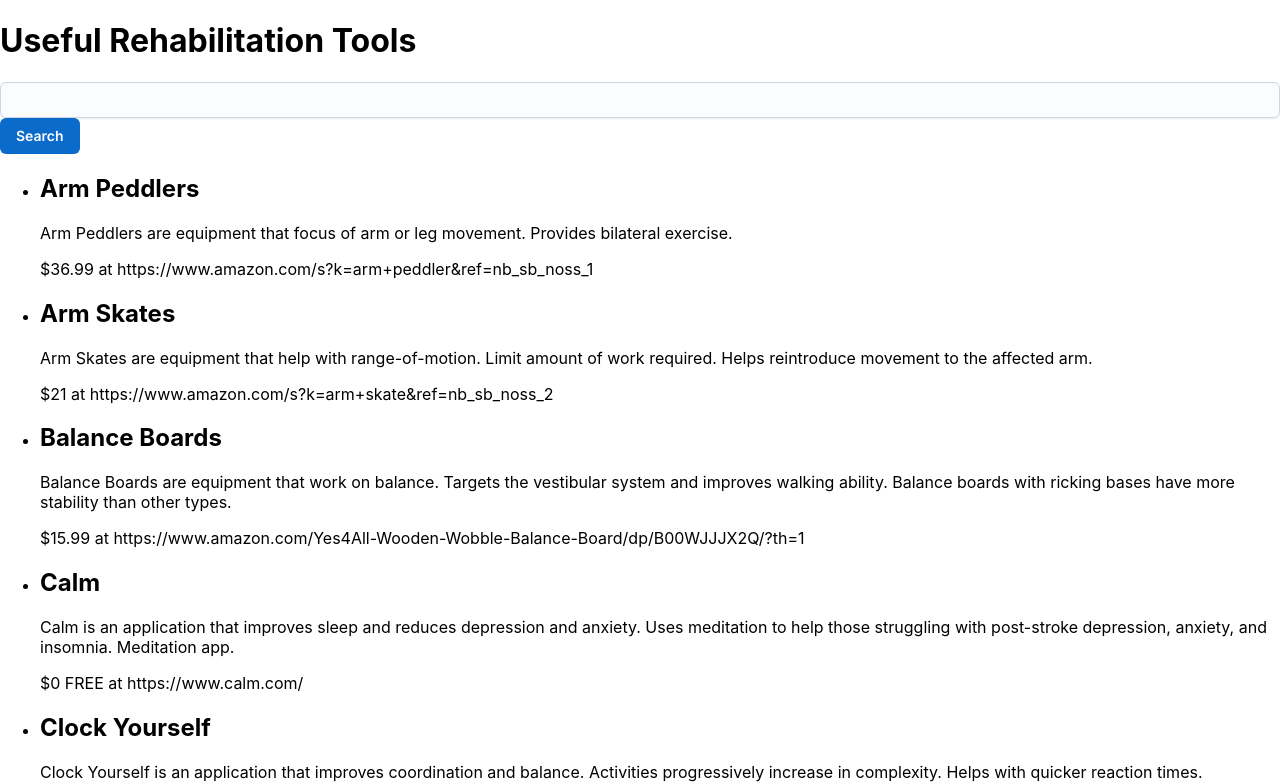
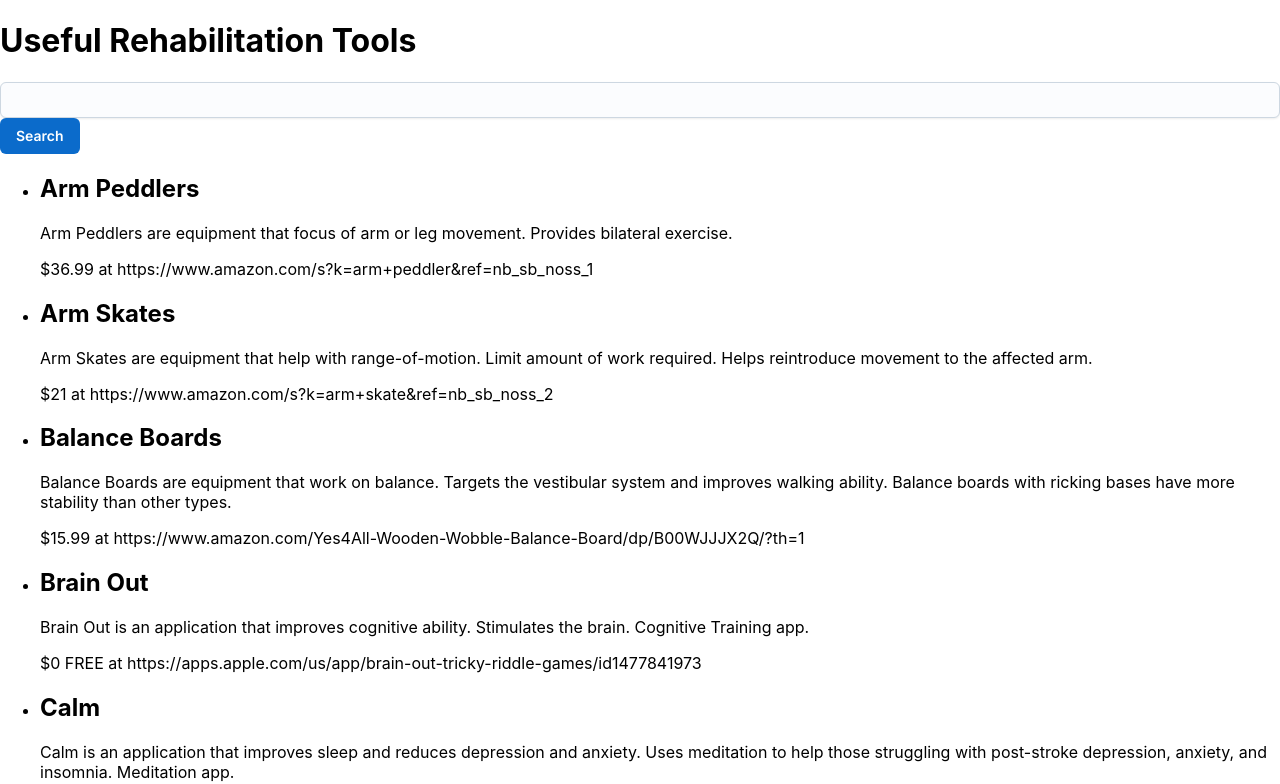
Before and after one commit to kmperera/CIS4930-HandsOnLearning, a React (Create React App) app in the folder health-app-frontend/: page /useful in a window 1280 px wide. Shown: the top 784 px of the page. Built offline with nearby package versions, Linux system fonts and the light colour scheme.

Commit message:
more data added

```diff
--- a/health-app-frontend/src/Useful/Useful.js
+++ b/health-app-frontend/src/Useful/Useful.js
@@ -21,6 +21,11 @@
         description: 'Balance Boards are equipment that work on balance. Targets the vestibular system and improves walking ability. Balance boards with ricking bases have more stability than other types.',
         price: 15.99,
         link: 'https://www.amazon.com/Yes4All-Wooden-Wobble-Balance-Board/dp/B00WJJJX2Q/?th=1'
+    }, {
+        name: 'Brain Out',
+        description: 'Brain Out is an application that improves cognitive ability. Stimulates the brain. Cognitive Training app.',
+        price: 0 + " FREE",
+        link: 'https://apps.apple.com/us/app/brain-out-tricky-riddle-games/id1477841973'
     }, {
         name: 'Calm',
         description: 'Calm is an application that improves sleep and reduces depression and anxiety. Uses meditation to help those struggling with post-stroke depression, anxiety, and insomnia. Meditation app.',
@@ -107,6 +112,11 @@
         price: 9.29,
         link: 'https://www.amazon.com/s?k=therapy+putty&ref=nb_sb_noss_2'
     }, {
+        name: 'Trivia Crack',
+        description: 'Trivia Crack is an application that improves cognitive ability. Comes in over 20 languages and stimulates the brain. Cognitive Training app.',
+        price: 0 + " FREE",
+        link: 'https://apps.apple.com/us/app/trivia-crack/id651510680'
+    }, {
         name: 'What\'s the Difference?',
         description: 'What\'s the Difference is an application that improves cognitive function and visual skills. Helps with attention and visual scanning.',
         price: 0 + ' FREE',
@@ -116,6 +126,11 @@
         description: 'Whats\’s the Saying is an application that improves cognitive function, memory, and recall. Brain-stimulating word game that helps critical thinking skills.',
         price: 0 + ' FREE',
         link: 'https://apps.apple.com/us/app/whats-the-saying-logic-riddles-brain-teasers/id633197707'
+    }, {
+        name: 'Wordscapes',
+        description: 'Wordscapes is an application that improves cognitive ability. Offers a variety of word games and stimulates the brain. Cognitive Training app.',
+        price: 0 + ' FREE',
+        link: 'https://apps.apple.com/us/app/wordscapes/id1207472156'
     }/*, {
         name: '',
         description: '',
```
